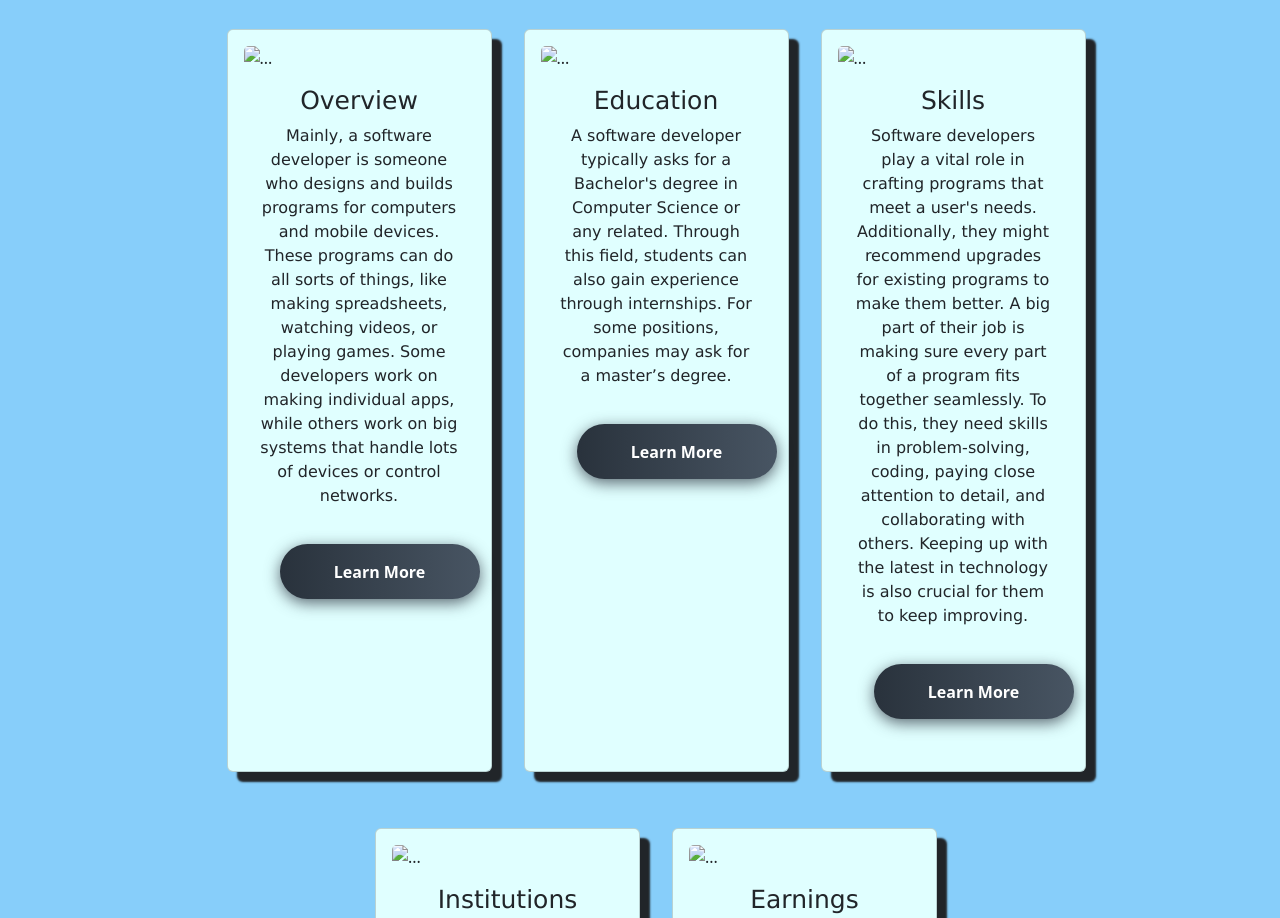
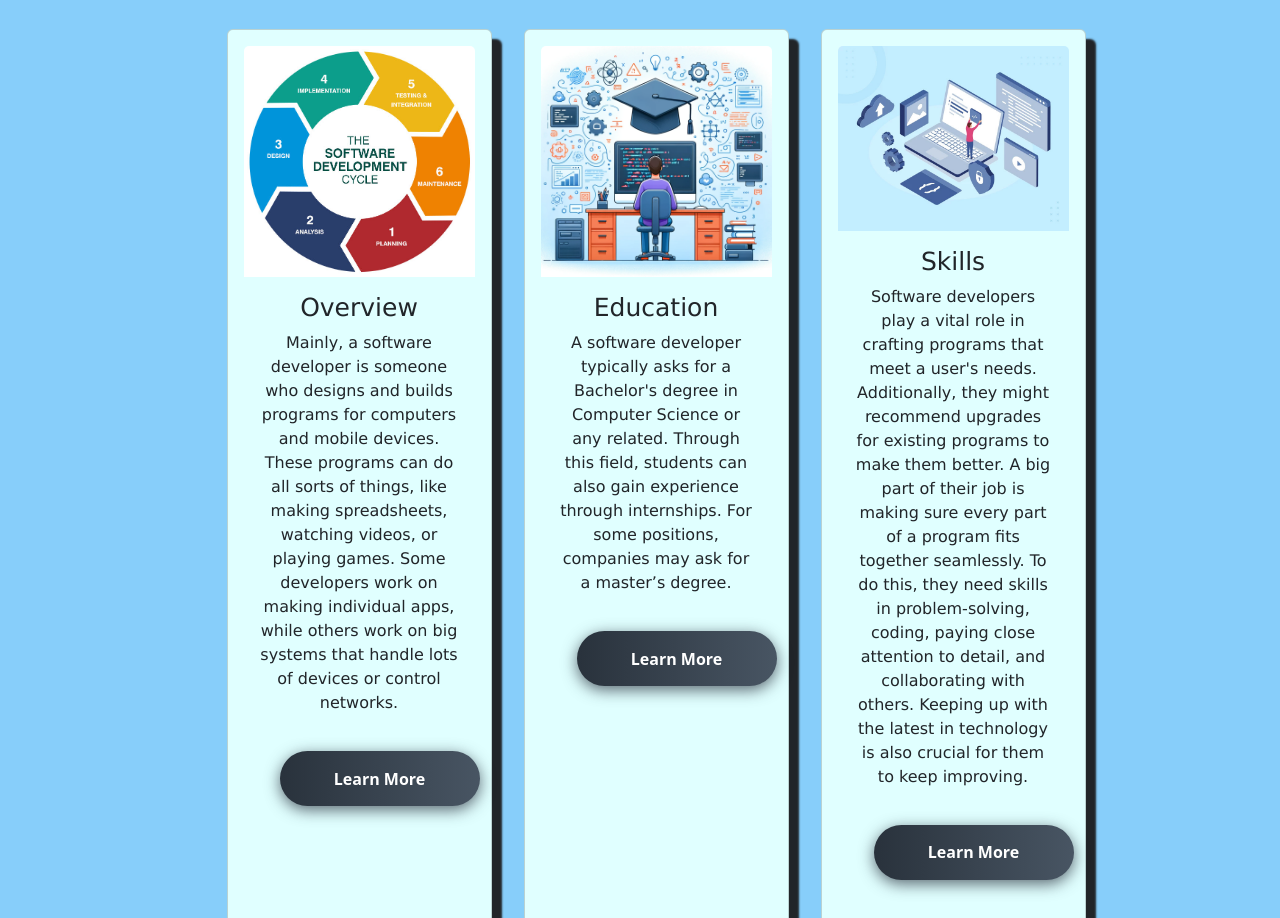
Before and after one commit to AaronM524/April-Monthly-Website, a plain HTML site: page index.html in a window 1280 px wide. Shown: the part 255-1173 px from the top of the page. Drawn offline with nearby package versions, Linux system fonts and the light colour scheme; a web font is replaced by a local one.

Commit message:
added pictures and finished

```diff
--- a/index.html
+++ b/index.html
@@ -83,7 +83,7 @@
         <!-- Overview -->
         <div class="card col-11 col-lg-3 p-3 mb-2 m-3" id="overview">
           <img
-            src="images/ezgif-1-01a233ecef.jpg"
+            src="images/Cycle.png"
             class="card-img-top"
             alt="..."
           />
@@ -104,7 +104,7 @@
 
         <!-- Education -->
         <div class="card col-11 col-lg-3 p-3 mb-2 m-3" id="education">
-          <img src="images/Franklin-HERO.jpg" class="card-img-top" alt="..." />
+          <img src="images/education-sd.png" class="card-img-top" alt="..." />
           <div class="card-body text-center">
             <h5 class="card-title">Education</h5>
             <p class="card-text">
@@ -123,7 +123,7 @@
         <!-- Skills -->
         <div class="card col-11 col-lg-3 p-3 mb-2 m-3" id="skills">
           <img
-            src="images/ezgif-1-30470d2feb.jpg"
+            src="images/ezgif-6-c39a7e86bb.jpg"
             class="card-img-top"
             alt="..."
           />
@@ -147,7 +147,7 @@
         <!-- Institutions -->
         <div class="card col-11 col-lg-3 p-3 mb-2 m-3" id="institutions">
           <img
-            src="images/62914_4764_ben_franklin_oval_chandler_lith.jpg"
+            src="images/major-growth-2010-2019.png"
             class="card-img-top"
             alt="..."
           />
@@ -170,7 +170,7 @@
         <!-- Earnings -->
         <div class="card col-11 col-lg-3 p-3 mb-2 m-3" id="earnings">
           <img
-            src="images/Benjamin_West_English_born_America_-_Benjamin_Franklin_Drawing_Electricity_from_the_Sky_-_Google_Art_Project_286x360.jpg"
+            src="images/1-1024x768-ezgif.com-webp-to-jpg-converter.jpg"
             class="card-img-top"
             alt="..."
           />
@@ -197,7 +197,7 @@
     <!-- video -->
     <div class="col-12 col-lg-12 p-5 d-flex align-items-center justify-content-center rounded-start-3">
         <div class="embed-responsive embed-responsive-16by9">
-          <iframe width="350" height="250" src="https://www.youtube.com/embed/opD-rJVAPig?si=KYAVjVyV6PoswqqM" title="YouTube video player" frameborder="0" allow="accelerometer; autoplay; clipboard-write; encrypted-media; gyroscope; picture-in-picture; web-share" allowfullscreen></iframe>
+          <iframe width="370" height="250" src="https://www.youtube.com/embed/opD-rJVAPig?si=KYAVjVyV6PoswqqM" title="YouTube video player" frameborder="0" allow="accelerometer; autoplay; clipboard-write; encrypted-media; gyroscope; picture-in-picture; web-share" allowfullscreen></iframe>
         </div>
     </div>
     <!-- video end -->
```
Also changed, not shown: images/1-1024x768-ezgif.com-webp-to-jpg-converter.jpg (added), images/13-Software-Developer-Skills.jpg (added), images/Cycle.png (added), images/education-sd.png (added), images/ezgif-6-c39a7e86bb.jpg (added), style.css (line endings or trailing spaces).
